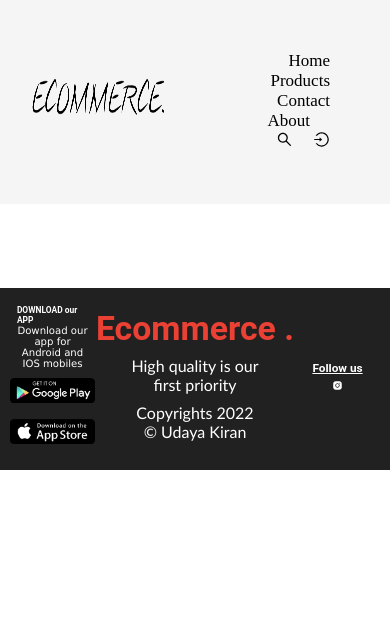
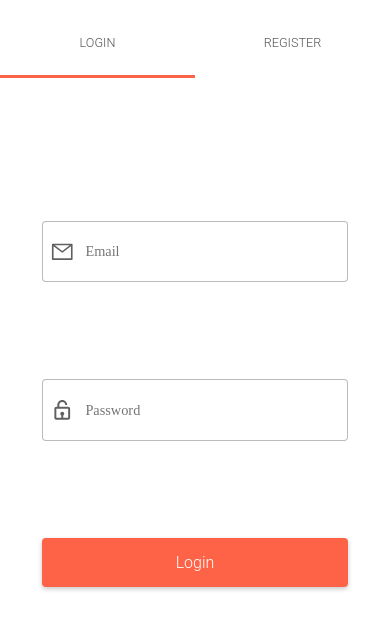
Before and after one commit to udaya19/MERN-ecommerce, a React (Create React App) app in the folder frontend/: page /login in a window 390 px wide. Shown: the top 630 px of the page. Built offline with nearby package versions, Linux system fonts and the light colour scheme.

Commit message:
Login Signup UI

```diff
--- a/frontend/package.json
+++ b/frontend/package.json
@@ -3,8 +3,10 @@
   "version": "0.1.0",
   "private": true,
   "dependencies": {
+    "@emotion/react": "^11.10.5",
+    "@emotion/styled": "^11.10.5",
     "@mui/icons-material": "^5.10.14",
-    "@mui/material": "^5.10.14",
+    "@mui/material": "^5.10.15",
     "@mui/styles": "^5.10.14",
     "@reduxjs/toolkit": "^1.8.6",
     "@testing-library/jest-dom": "^5.16.5",
--- a/frontend/src/App.js
+++ b/frontend/src/App.js
@@ -7,6 +7,7 @@
 import Products from "./components/Products/Products";
 import Search from "./components/Products/Search";
 import ProductSearch from "./components/Products/ProductSearch";
+import LoginSignUp from "./components/User/LoginSignUp";
 
 function App() {
   return (
@@ -18,6 +19,7 @@
         <Route path="/products/:keyword" element={<ProductSearch />} />
         <Route path="/products" element={<Products />} />
         <Route path="/search" element={<Search />} />
+        <Route path="/login" element={<LoginSignUp />} />
       </Routes>
       <Footer />
     </div>
--- /dev/null
+++ b/frontend/src/components/User/LoginSignUp.css
@@ -0,0 +1,212 @@
+.LoginSignUpContainer {
+    width: 100vw;
+    height: 100vh;
+    max-width: 100%;
+    display: flex;
+    justify-content: center;
+    align-items: center;
+    background-color: rgb(231, 231, 231);
+    position: fixed;
+    top: 0%;
+    left: 0;
+  }
+
+  .LoginSignUpBox {
+    background-color: white;
+    width: 25vw;
+    height: 70vh;
+    box-sizing: border-box;
+    overflow: hidden;
+  }
+  .login_signUp_toggle {
+    display: flex;
+    height: 3vmax;
+  }
+  .login_signUp_toggle > p {
+    color: rgba(0, 0, 0, 0.678);
+    font: 300 1vmax "Roboto";
+    transition: all 0.5s;
+    cursor: pointer;
+    display: grid;
+    place-items: center;
+    width: 100%;
+  }
+  .login_signUp_toggle > p:hover {
+    color: tomato;
+  }
+
+  .LoginSignUpBox > div > button {
+    background-color: tomato;
+    height: 3px;
+    width: 50%;
+    border: none;
+    transition: all 0.5s;
+  }
+
+  .loginForm,
+  .signUpForm {
+    display: flex;
+    flex-direction: column;
+    align-items: center;
+    margin: auto;
+    padding: 2vmax;
+    justify-content: space-evenly;
+    height: 70%;
+    transition: all 0.5s;
+  }
+
+  .signUpForm {
+    transform: translateY(-100%) translateX(-100vmax);
+  }
+
+  .loginForm > div,
+  .signUpForm > div {
+    display: flex;
+    width: 100%;
+    align-items: center;
+  }
+  .loginForm > div > input,
+  .signUpForm > div > input {
+    padding: 1vmax 4vmax;
+    padding-right: 1vmax;
+    width: 100%;
+    box-sizing: border-box;
+    border: 1px solid rgba(0, 0, 0, 0.267);
+    border-radius: 4px;
+    font: 300 0.9vmax cursive;
+    outline: none;
+  }
+
+  .loginForm > div > svg,
+  .signUpForm > div > svg {
+    position: absolute;
+    transform: translateX(1vmax);
+    font-size: 1.6vmax;
+    color: rgba(0, 0, 0, 0.623);
+  }
+
+  .loginForm > a {
+    color: rgba(0, 0, 0, 0.651);
+    text-decoration: none;
+    align-self: flex-end;
+    transition: all 0.5s;
+    font: 500 0.8vmax "Gill Sans";
+  }
+
+  .loginForm > a:hover {
+    color: black;
+  }
+
+  #registerImage > img {
+    width: 3vmax;
+    border-radius: 100%;
+  }
+  #registerImage > input {
+    display: flex;
+    padding: 0%;
+  }
+
+  #registerImage > input::file-selector-button {
+    cursor: pointer;
+    width: 100%;
+    z-index: 2;
+    height: 5vh;
+    border: none;
+    margin: 0%;
+    font: 400 0.8vmax cursive;
+    transition: all 0.5s;
+    padding: 0 1vmax;
+    color: rgba(0, 0, 0, 0.623);
+    background-color: rgb(255, 255, 255);
+  }
+
+  #registerImage > input::file-selector-button:hover {
+    background-color: rgb(235, 235, 235);
+  }
+
+  .loginBtn,
+  .signUpBtn {
+    border: none;
+    background-color: tomato;
+    color: white;
+    font: 300 0.9vmax "Roboto";
+    width: 100%;
+    padding: 0.8vmax;
+    cursor: pointer;
+    transition: all 0.5s;
+    border-radius: 4px;
+    outline: none;
+    box-shadow: 0 2px 5px rgba(0, 0, 0, 0.219);
+  }
+
+  .loginBtn:hover,
+  .signUpBtn:hover {
+    background-color: rgb(179, 66, 46);
+  }
+
+  .shiftToLeft {
+    transform: translateX(-100%);
+  }
+  .shiftToNeutral {
+    transform: translateX(0%);
+  }
+
+  .shiftToNeutralForm {
+    transform: translateX(0%) translateY(-100%);
+  }
+
+  .shiftToRight {
+    transform: translateX(100%);
+  }
+
+  @media screen and (max-width: 600px) {
+    .LoginSignUpContainer {
+      background-color: white;
+    }
+    .LoginSignUpBox {
+      width: 100vw;
+      height: 95vh;
+    }
+    .login_signUp_toggle {
+      height: 5vmax;
+    }
+    .login_signUp_toggle > p {
+      font: 300 1.5vmax "Roboto";
+    }
+
+    .loginForm,
+    .signUpForm {
+      padding: 5vmax;
+    }
+
+    .loginForm > div > input,
+    .signUpForm > div > input {
+      padding: 2.5vmax 5vmax;
+      font: 300 1.7vmax cursive;
+    }
+
+    .loginForm > div > svg,
+    .signUpForm > div > svg {
+      font-size: 2.8vmax;
+    }
+
+    .loginForm > a {
+      font: 500 1.8vmax "Gill Sans";
+    }
+
+    #registerImage > img {
+      width: 8vmax;
+      border-radius: 100%;
+    }
+
+    #registerImage > input::file-selector-button {
+      height: 7vh;
+      font: 400 1.8vmax cursive;
+    }
+
+    .loginBtn,
+    .signUpBtn {
+      font: 300 1.9vmax "Roboto";
+      padding: 1.8vmax;
+    }
+  }
--- /dev/null
+++ b/frontend/src/components/User/LoginSignUp.jsx
@@ -0,0 +1,151 @@
+import React, { useRef, useState } from "react";
+import "./LoginSignUp.css";
+// import Loader from "../layout/Loader/Loader";
+import { AiOutlineMail } from "react-icons/ai";
+import { BiLockOpen } from "react-icons/bi";
+import FaceIcon from "@mui/icons-material/Face";
+const LoginSignUp = () => {
+  const [loginEmail, setLoginEmail] = useState("");
+  const [loginPassword, setLoginPassword] = useState("");
+  const [user, setUser] = useState({
+    name: "",
+    email: "",
+    password: "",
+  });
+  const { name, email, password } = { user };
+  const [avatar, setAvatar] = useState("");
+  const [avatarPreview, setAvatarPreview] = useState("");
+  const loginTab = useRef(null);
+  const registerTab = useRef(null);
+  const switcherTab = useRef(null);
+  const switchTabs = (e, tab) => {
+    if (tab === "login") {
+      switcherTab.current.classList.add("shiftToNeutral");
+      switcherTab.current.classList.remove("shiftToRight");
+      registerTab.current.classList.remove("shiftToNeutralForm");
+      loginTab.current.classList.remove("shiftToLeft");
+    }
+    if (tab === "register") {
+      switcherTab.current.classList.add("shiftToRight");
+      switcherTab.current.classList.remove("shiftToNeutral");
+      registerTab.current.classList.add("shiftToNeutralForm");
+      loginTab.current.classList.add("shiftToLeft");
+    }
+  };
+  const loginSubmit = () => {};
+  const registerSubmit = (e) => {
+    e.preventDefault();
+    const myForm = new FormData();
+    myForm.set("name", name);
+    myForm.set("email", email);
+    myForm.set("password", password);
+    myForm.set("avatar", avatar);
+  };
+  const registerDataChange = (e) => {
+    if (e.target.name === "avatar") {
+      const reader = new FileReader();
+      reader.onload = () => {
+        if (reader.readyState === 2) {
+          setAvatar(reader.result);
+          setAvatarPreview(reader.result);
+        }
+      };
+      reader.readAsDataURL(e.target.files[0]);
+    } else {
+      setUser({ ...user, [e.target.name]: e.target.value });
+    }
+  };
+  return (
+    <div>
+      <div className="LoginSignUpContainer">
+        <div className="LoginSignUpBox">
+          <div>
+            <div className="login_signUp_toggle">
+              <p onClick={(e) => switchTabs(e, "login")}>LOGIN</p>
+              <p onClick={(e) => switchTabs(e, "register")}>REGISTER</p>
+            </div>
+            <button ref={switcherTab}></button>
+          </div>
+          <form className="loginForm" ref={loginTab} onSubmit={loginSubmit}>
+            <div className="loginEmail">
+              <AiOutlineMail />
+              <input
+                type="email"
+                placeholder="Email"
+                required
+                value={loginEmail}
+                onChange={(e) => {
+                  setLoginEmail(e.target.value);
+                }}
+              />
+            </div>
+            <div className="loginPassword">
+              <BiLockOpen />
+              <input
+                type="password"
+                placeholder="Password"
+                value={loginPassword}
+                onChange={(e) => {
+                  setLoginPassword(e.target.value);
+                }}
+              />
+            </div>
+            <input type="submit" value="Login" className="loginBtn" />
+          </form>
+          <form
+            ref={registerTab}
+            encType="multipart/form-data"
+            className="signUpForm"
+            onSubmit={registerSubmit}
+          >
+            <div className="signUpName">
+              <FaceIcon />
+              <input
+                type="text"
+                placeholder="Name"
+                required
+                name="name"
+                value={name}
+                onChange={registerDataChange}
+              />
+            </div>
+            <div className="signUpEmail">
+              <AiOutlineMail />
+              <input
+                type="email"
+                placeholder="Email"
+                required
+                name="email"
+                value={email}
+                onChange={registerDataChange}
+              />
+            </div>
+            <div className="signUpPassword">
+              <BiLockOpen />
+              <input
+                type="password"
+                placeholder="Password"
+                required
+                name="password"
+                value={password}
+                onChange={registerDataChange}
+              />
+            </div>
+            <div id="registerImage">
+              <img src={avatarPreview} alt="" />
+              <input
+                type="file"
+                name="avatar"
+                accept="image/*"
+                onChange={registerDataChange}
+              />
+            </div>
+            <input type="submit" value="Register" className="signUpBtn" />
+          </form>
+        </div>
+      </div>
+    </div>
+  );
+};
+
+export default LoginSignUp;
```
Also changed, not shown: 1 other file (tests, documents, lock files or other folders).
